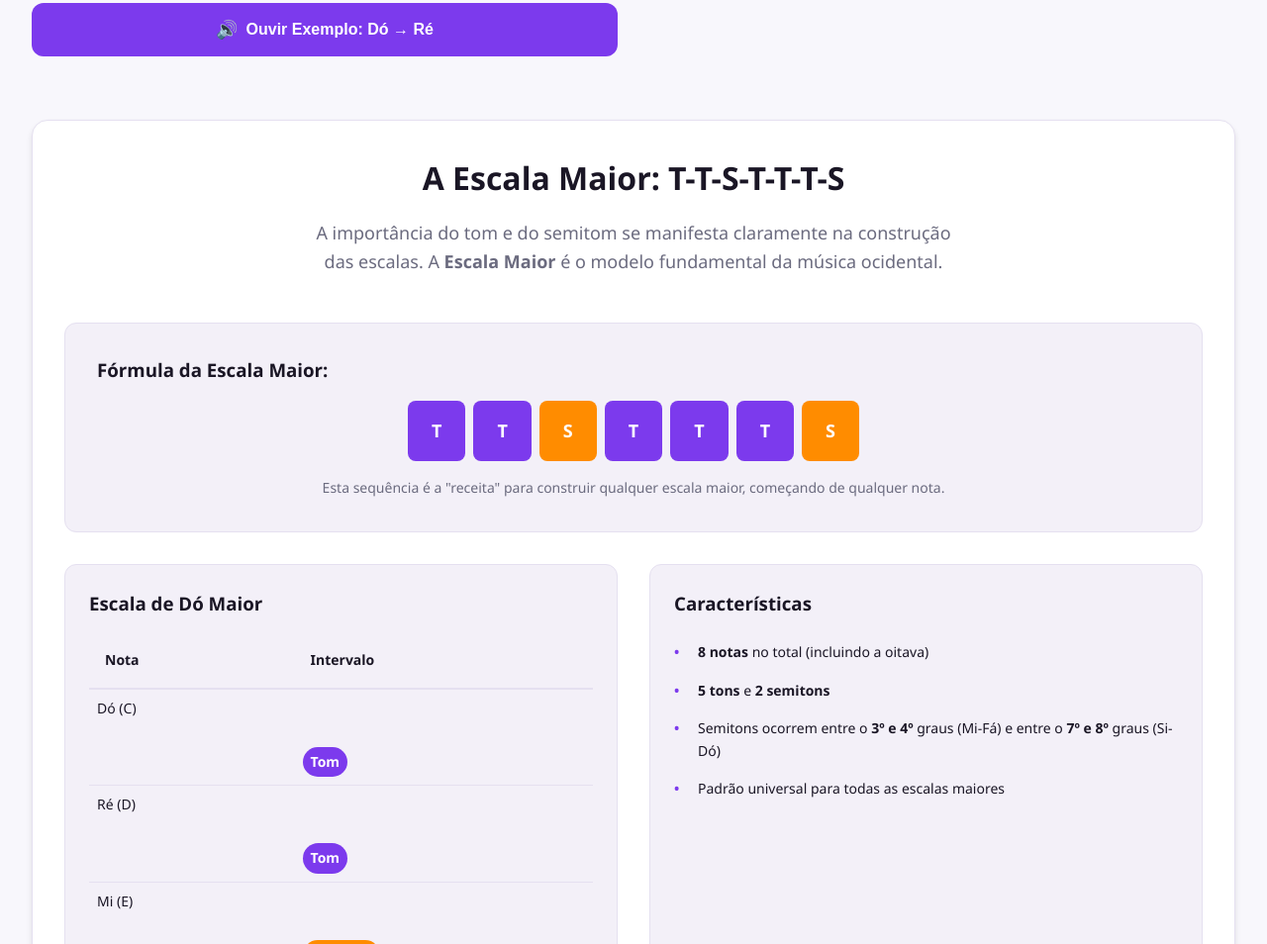
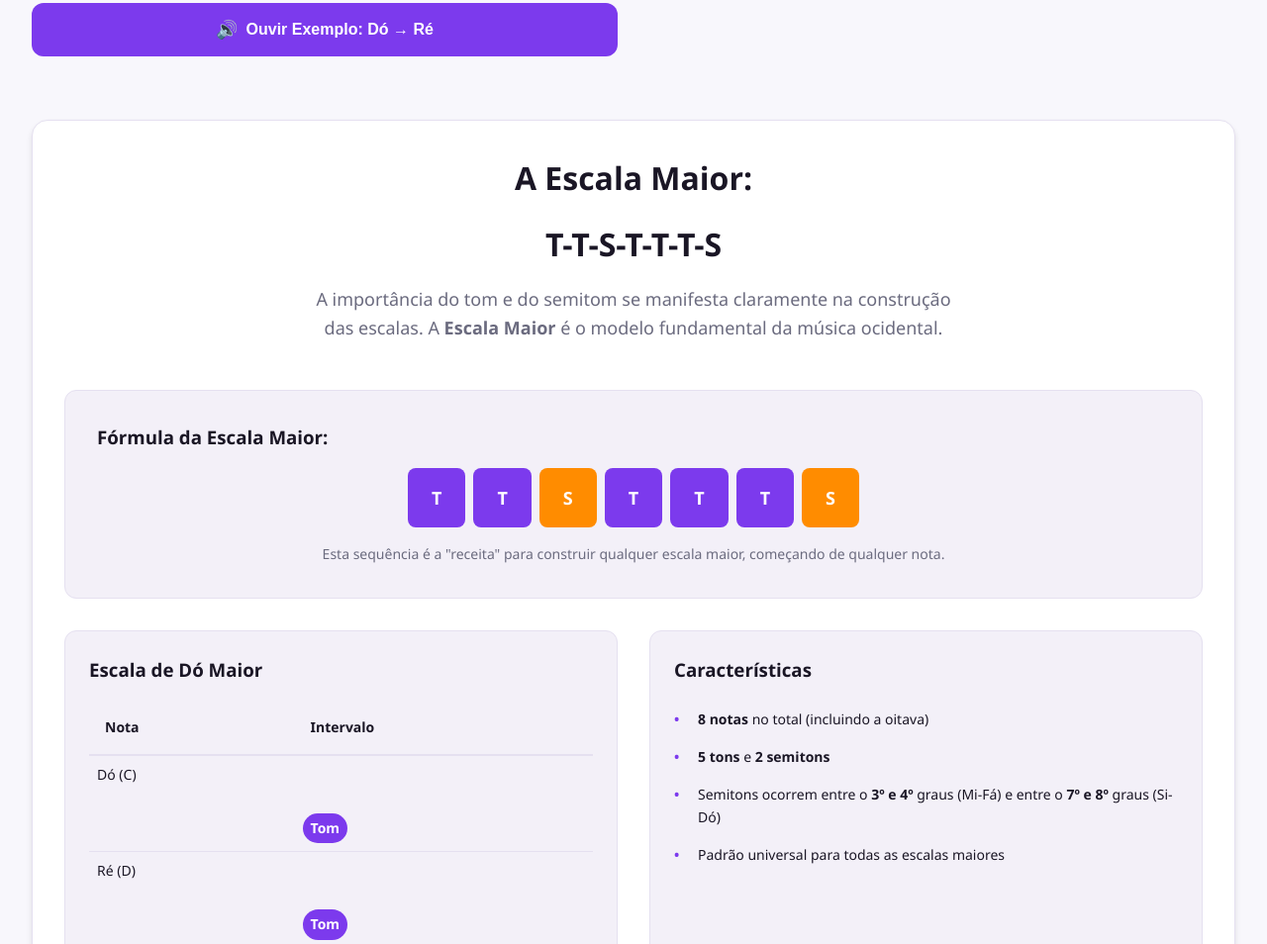
Before and after one commit to brucardosocoder/teoria_musical, a plain HTML site: page index.html in a window 1280 px wide. Shown: the part 1863-2817 px from the top of the page at 99% size. Drawn offline with Linux system fonts and the light colour scheme.

Commit message:
Update index.html

```diff
--- a/index.html
+++ b/index.html
@@ -153,7 +153,7 @@
             <section class="section major-scale-section">
                 <div class="major-scale-card">
                     <div class="major-scale-header">
-                        <h2>A Escala Maior: T-T-S-T-T-T-S</h2>
+                        <h2>A Escala Maior:</h2> <h2>T-T-S-T-T-T-S</h2>
                         <p>A importância do tom e do semitom se manifesta claramente na construção das escalas. A <strong>Escala Maior</strong> é o modelo fundamental da música ocidental.</p>
                     </div>
 
```
